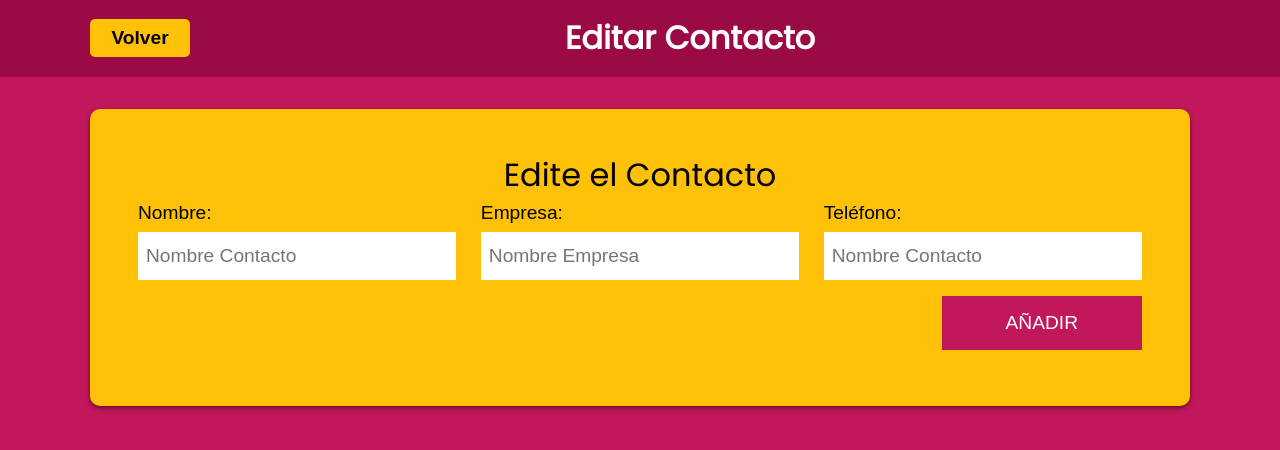
After one commit to Daniel-Fernandez-Guarneros/Agenda_PHP_MySQL_Ajax, a PHP site: page /editar.php in a window 1280 px wide. The commit adds this page. Shown: the top 450 px of the page. Run offline with PHP 8.4, Linux system fonts and the light colour scheme; some libraries are stand-ins or nearby versions.

Commit message:
007 Creando la página de Editar

```diff
--- a/css/style.css
+++ b/css/style.css
@@ -28,6 +28,32 @@ body {
 .bg-blanco {
     background-color: #ffffff;
 }
+.barra {
+    display: grid;
+    grid-template-columns: 100px 1fr;
+    align-items: center;
+}
+/** botones **/
+.btn {
+    font-size: 2rem;
+    text-decoration: none;
+}
+.btn-editar {
+    color: var(--secundario);
+}
+.btn-borrar{
+    color: var(--primario);
+}
+.volver {
+    background-color: var(--secundario);
+    border-radius: 5px;
+    text-align: center;
+    color: #000000;
+    font-weight: 700;
+    font-size: 1.2rem;
+    padding: .5rem;
+}
+
 
 .sombra {
     -webkit-box-shadow: 0px 2px 5px 0px rgba(0,0,0,.5);
@@ -171,13 +197,3 @@ legend span {
     background-color: transparent!important;
     border:none;
 }
-.btn {
-    font-size: 2rem;
-    text-decoration: none;
-}
-.btn-editar {
-    color: var(--secundario);
-}
-.btn-borrar{
-    color: var(--primario);
-}
--- /dev/null
+++ b/editar.php
@@ -0,0 +1,20 @@
+
+<?php include 'inc/layout/header.php';?>
+
+<div class="contenedor-barra">
+    <div class="contenedor barra">
+        <a href="index.php" class="btn volver">Volver</a>
+        <h1>Editar Contacto</h1>
+    </div>
+</div>
+
+<div class="bg-amarillo contenedor sombra">
+     <form id="contacto" action="#">
+        <legend>Edite el Contacto</span> </legend>
+
+        <?php include 'inc/layout/formulario.php'; ?>
+    </form>
+</div>
+
+
+<?php include 'inc/layout/footer.php'; ?>
--- /dev/null
+++ b/inc/layout/formulario.php
@@ -0,0 +1,17 @@
+<div class="campos">
+    <div class="campo">
+        <label for="nombre">Nombre:</label>
+        <input type="text" placeholder="Nombre Contacto" id="nombre">
+    </div>
+    <div class="campo">
+        <label for="empresa">Empresa:</label>
+        <input type="text" placeholder="Nombre Empresa" id="empresa">
+    </div>
+    <div class="campo">
+        <label for="nombre">Teléfono:</label>
+        <input type="tel" placeholder="Nombre Contacto" id="nombre">
+    </div>
+</div>
+<div class="campo enviar">
+    <input type="submit" value="Añadir">
+</div>
```
Also changed, not shown: index.php (+4 -23 lines).
